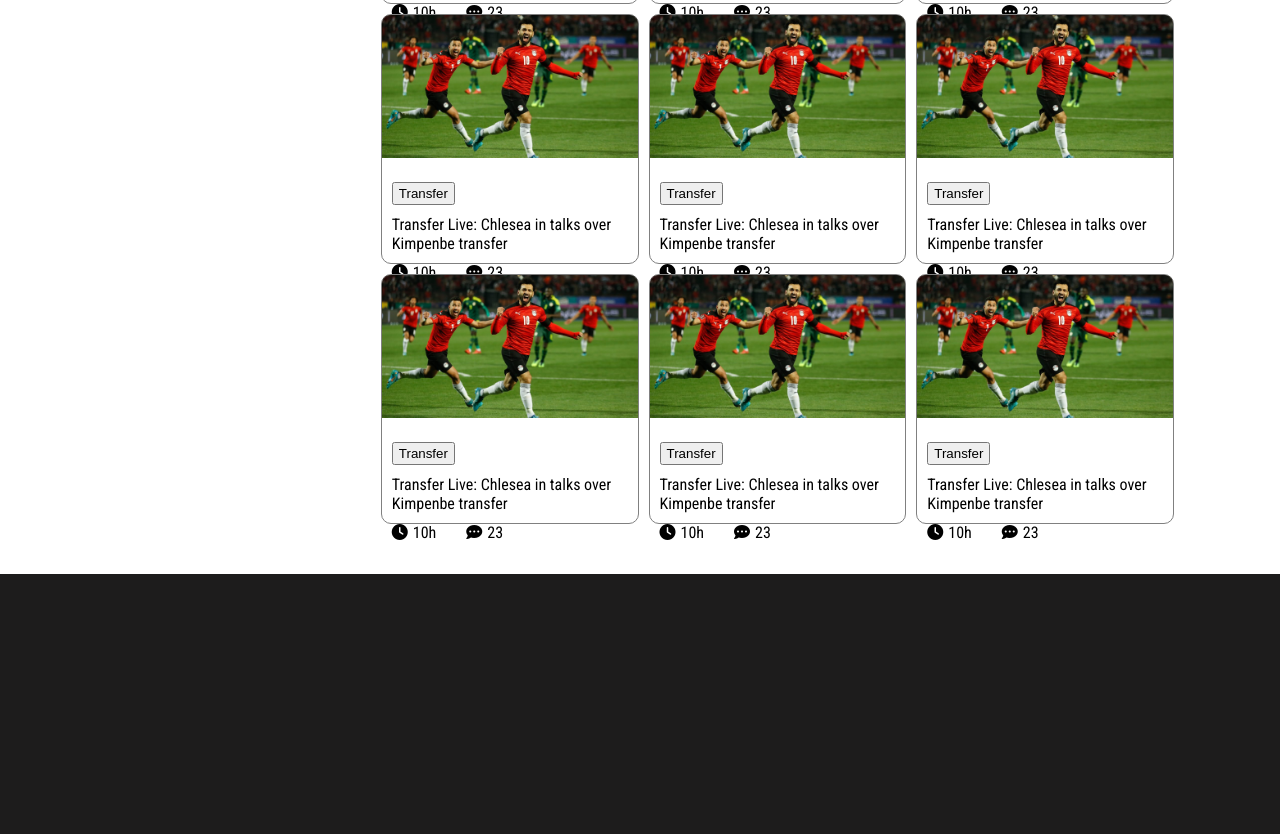
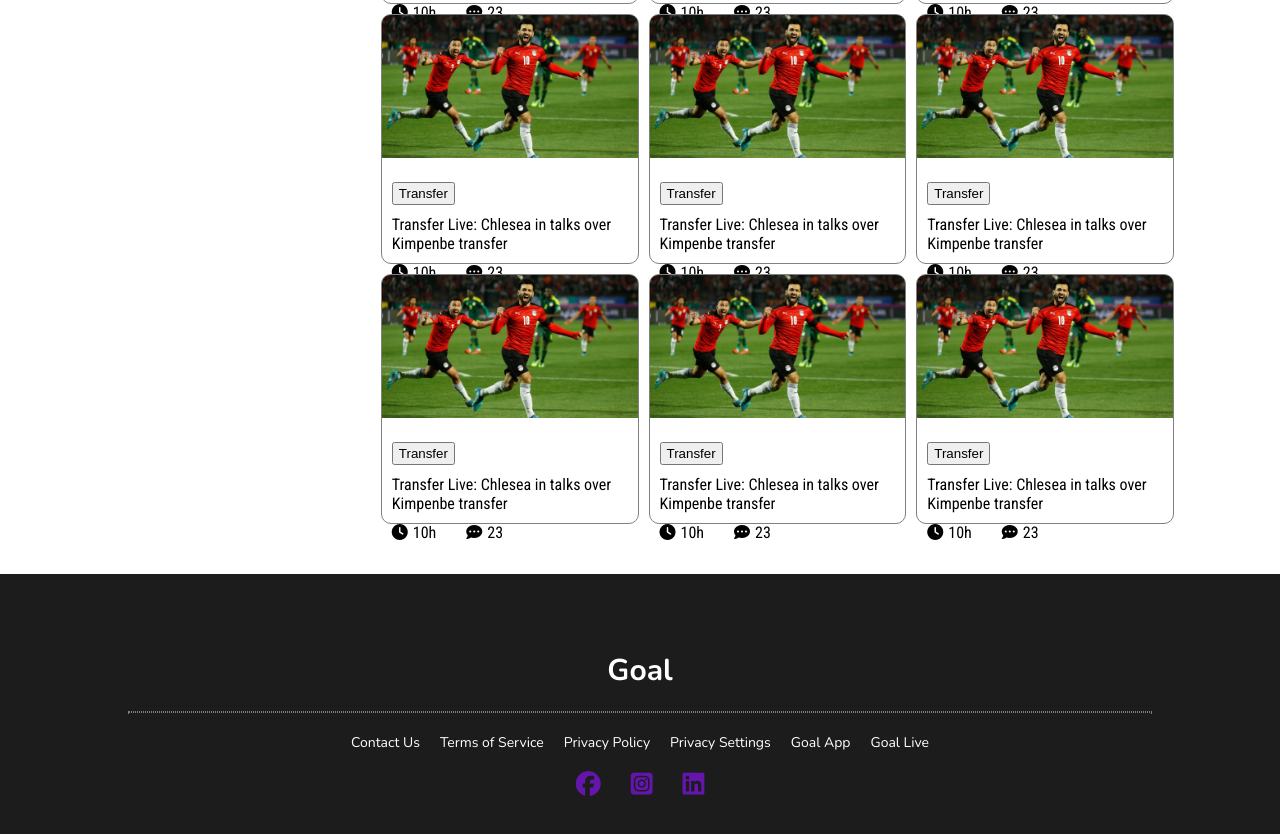
Before and after one commit to hasanshanto01/football-fever, a plain HTML site: page index.html in a window 1280 px wide. Shown: the part 806-1640 px from the top of the page. Drawn offline with nearby package versions, Linux system fonts and the light colour scheme.

Commit message:
footer done

```diff
--- a/css/style.css
+++ b/css/style.css
@@ -5,6 +5,7 @@
 }
 
 /* fonts family */
+
 header,
 footer {
     font-family: 'Nunito',
@@ -17,6 +18,7 @@ main {
 }
 
 /* common styles or utilities */
+
 * {
     margin: 0;
     padding: 0;
@@ -26,8 +28,6 @@ main {
 .container {
     width: 85%;
     margin: 0 auto;
-    /* background-color: red; */
-
 }
 
 .btn {
@@ -39,6 +39,7 @@ main {
 }
 
 /* header section styles */
+
 .title {
     width: 100%;
     height: 60vh;
@@ -53,8 +54,6 @@ main {
 
 .title-content {
     width: 50%;
-    /* height: 60vh; */
-    /* background-color: blue; */
     color: white;
     padding: 15px;
 }
@@ -75,8 +74,6 @@ main {
 
 .title-img {
     width: 50%;
-    /* height: 60vh; */
-    /* background-color: yellow; */
     position: absolute;
     bottom: -19px;
     right: 15px;
@@ -89,6 +86,7 @@ main {
 }
 
 /* main section styles */
+
 .main-section {
     margin: 40px 0;
     padding: 10px;
@@ -131,10 +129,8 @@ main {
 .transfer-card {
     width: 100%;
     height: 250px;
-    /* background-color: yellow; */
     display: flex;
     flex-direction: column;
-    /* margin-top: 10px; */
     border: 1px solid gray;
     border-radius: 10px;
     gap: 20px;
@@ -165,7 +161,48 @@ main {
 }
 
 /* footer section styles */
+
 .footer-section {
     height: 300px;
     background-color: var(--mod-black);
+    color: white;
+    display: flex;
+    justify-content: center;
+    align-items: center;
 }
+
+.footer-content {
+    width: 80%;
+    display: flex;
+    flex-direction: column;
+    align-items: center;
+    gap: 20px;
+}
+
+.footer-content>h3 {
+    font-size: 30px;
+}
+
+.footer-content>hr {
+    width: 100%;
+    border: 1px dotted gray;
+}
+
+.info-section {
+    display: flex;
+    gap: 20px;
+}
+
+.info-section p {
+    font-size: 14px;
+}
+
+.social-icon {
+    display: flex;
+    gap: 30px;
+}
+
+.fa-brands {
+    color: rgb(99, 21, 172);
+    font-size: 25px;
+}
--- a/index.html
+++ b/index.html
@@ -188,7 +188,23 @@
     <!-- main section ends -->
     <!-- footer section starts -->
     <footer class="footer-section">
-
+        <div class="footer-content">
+            <h3>Goal</h3>
+            <hr>
+            <div class="info-section">
+                <p>Contact Us</p>
+                <p>Terms of Service </p>
+                <p>Privacy Policy</p>
+                <p>Privacy Settings</p>
+                <p>Goal App</p>
+                <p>Goal Live</p>
+            </div>
+            <div class="social-icon">
+                <a target="_blank" href="https://www.facebook.com/"><i class="fa-brands fa-facebook"></i></a>
+                <a target="_blank" href="https://www.instagram.com/"><i class="fa-brands fa-instagram-square"></i></a>
+                <a target="_blank" href="https://www.linkedin.com/"><i class="fa-brands fa-linkedin"></i></a>
+            </div>
+        </div>
     </footer>
     <!-- footer section ends -->
 </body>
```
